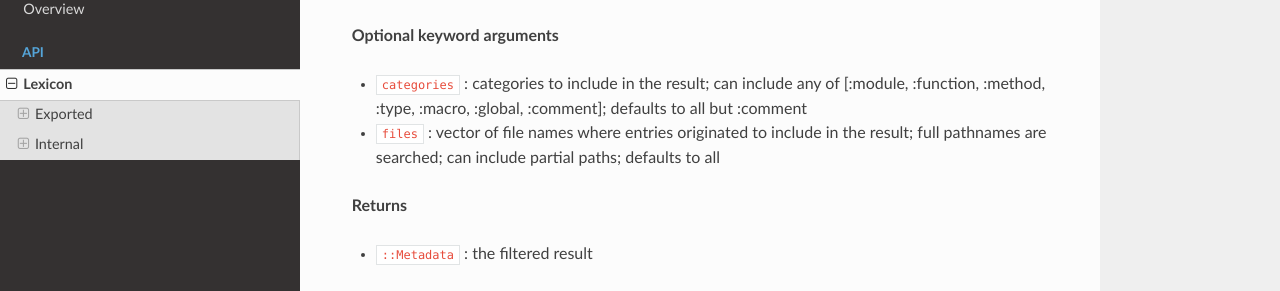
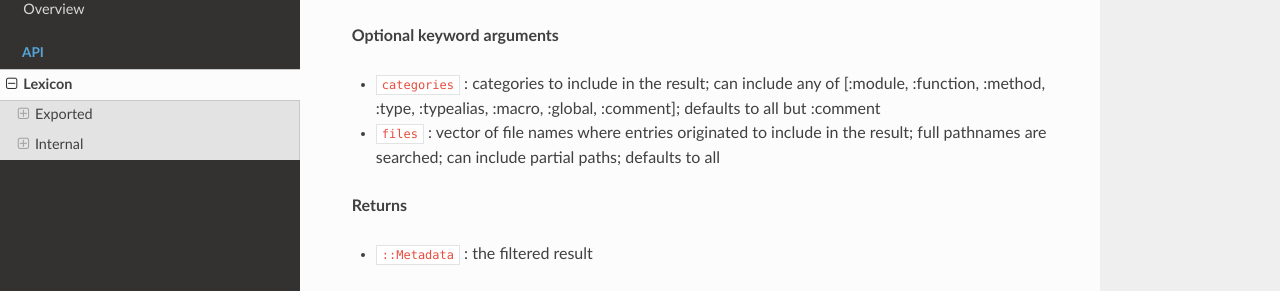
Before and after one commit to MichaelHatherly/Lexicon.jl, an MkDocs documentation site: the page built from docs/api/Lexicon.md, in a window 1280 px wide and 900 px high, scrolled down 4791 px. Shown: the part 184-475 px from the top of the window. Built offline with MkDocs 1.6.1, drawn with Linux system fonts in a browser that asks for light colours; nearby versions of some CDN libraries; old or Windows-style settings are respelled for this version of MkDocs; some of the changed lines change nothing that is shown.

Commit message:
Fix #45.

```diff
--- a/docs/api/Lexicon.md
+++ b/docs/api/Lexicon.md
@@ -18,7 +18,7 @@ doctest(Lexicon)
 
 
 **source:**
-[Lexicon/src/doctest.jl:101](https://github.com/MichaelHatherly/Lexicon.jl/tree/e6aacf817b4d819fae5937cbe938f5bfc98391c7/src/doctest.jl#L101)
+[Lexicon/src/doctest.jl:101](https://github.com/MichaelHatherly/Lexicon.jl/tree/9eac8d8bb3218325d8443828f4a48a3643392ec3/src/doctest.jl#L101)
 
 ---
 
@@ -29,7 +29,7 @@ individual entry if several different ones are found.
 
 
 **source:**
-[Lexicon/src/query.jl:184](https://github.com/MichaelHatherly/Lexicon.jl/tree/e6aacf817b4d819fae5937cbe938f5bfc98391c7/src/query.jl#L184)
+[Lexicon/src/query.jl:184](https://github.com/MichaelHatherly/Lexicon.jl/tree/9eac8d8bb3218325d8443828f4a48a3643392ec3/src/query.jl#L184)
 
 ---
 
@@ -40,7 +40,7 @@ individual entry if several different ones are found.
 
 
 **source:**
-[Lexicon/src/query.jl:184](https://github.com/MichaelHatherly/Lexicon.jl/tree/e6aacf817b4d819fae5937cbe938f5bfc98391c7/src/query.jl#L184)
+[Lexicon/src/query.jl:184](https://github.com/MichaelHatherly/Lexicon.jl/tree/9eac8d8bb3218325d8443828f4a48a3643392ec3/src/query.jl#L184)
 
 ---
 
@@ -140,7 +140,7 @@ The documentation will be available from
 
 
 **source:**
-[Lexicon/src/render.jl:101](https://github.com/MichaelHatherly/Lexicon.jl/tree/e6aacf817b4d819fae5937cbe938f5bfc98391c7/src/render.jl#L101)
+[Lexicon/src/render.jl:101](https://github.com/MichaelHatherly/Lexicon.jl/tree/9eac8d8bb3218325d8443828f4a48a3643392ec3/src/render.jl#L101)
 
 ---
 
@@ -192,7 +192,7 @@ res = [v.data[:source][2] for (k,v) in EachEntry(d)]
 
 
 **source:**
-[Lexicon/src/filtering.jl:131](https://github.com/MichaelHatherly/Lexicon.jl/tree/e6aacf817b4d819fae5937cbe938f5bfc98391c7/src/filtering.jl#L131)
+[Lexicon/src/filtering.jl:131](https://github.com/MichaelHatherly/Lexicon.jl/tree/9eac8d8bb3218325d8443828f4a48a3643392ec3/src/filtering.jl#L131)
 
 ---
 
@@ -233,7 +233,7 @@ run(q)
 query(args...)
 
 **source:**
-[Lexicon/src/query.jl:116](https://github.com/MichaelHatherly/Lexicon.jl/tree/e6aacf817b4d819fae5937cbe938f5bfc98391c7/src/query.jl#L116)
+[Lexicon/src/query.jl:116](https://github.com/MichaelHatherly/Lexicon.jl/tree/9eac8d8bb3218325d8443828f4a48a3643392ec3/src/query.jl#L116)
 
 ## Internal
 ---
@@ -242,7 +242,7 @@ query(args...)
 Basic text importance scoring.
 
 **source:**
-[Lexicon/src/query.jl:207](https://github.com/MichaelHatherly/Lexicon.jl/tree/e6aacf817b4d819fae5937cbe938f5bfc98391c7/src/query.jl#L207)
+[Lexicon/src/query.jl:207](https://github.com/MichaelHatherly/Lexicon.jl/tree/9eac8d8bb3218325d8443828f4a48a3643392ec3/src/query.jl#L207)
 
 ---
 
@@ -256,7 +256,7 @@ Filter Metadata based on categories or file source
 **Optional keyword arguments**
 
 * `categories` : categories to include in the result; can include any
-  of [:module, :function, :method, :type, :macro, :global, :comment];
+  of [:module, :function, :method, :type, :typealias, :macro, :global, :comment];
   defaults to all but :comment
 
 * `files` : vector of file names where entries originated to include
@@ -283,7 +283,7 @@ entries( filter(d, files = ["types.jl"]) )
 
 
 **source:**
-[Lexicon/src/filtering.jl:39](https://github.com/MichaelHatherly/Lexicon.jl/tree/e6aacf817b4d819fae5937cbe938f5bfc98391c7/src/filtering.jl#L39)
+[Lexicon/src/filtering.jl:39](https://github.com/MichaelHatherly/Lexicon.jl/tree/9eac8d8bb3218325d8443828f4a48a3643392ec3/src/filtering.jl#L39)
 
 ---
 
@@ -315,7 +315,7 @@ end
 
 
 **source:**
-[Lexicon/src/filtering.jl:78](https://github.com/MichaelHatherly/Lexicon.jl/tree/e6aacf817b4d819fae5937cbe938f5bfc98391c7/src/filtering.jl#L78)
+[Lexicon/src/filtering.jl:78](https://github.com/MichaelHatherly/Lexicon.jl/tree/9eac8d8bb3218325d8443828f4a48a3643392ec3/src/filtering.jl#L78)
 
 ---
 
@@ -323,7 +323,7 @@ end
 An entry and the set of all objects that are linked to it.
 
 **source:**
-[Lexicon/src/query.jl:43](https://github.com/MichaelHatherly/Lexicon.jl/tree/e6aacf817b4d819fae5937cbe938f5bfc98391c7/src/query.jl#L43)
+[Lexicon/src/query.jl:43](https://github.com/MichaelHatherly/Lexicon.jl/tree/9eac8d8bb3218325d8443828f4a48a3643392ec3/src/query.jl#L43)
 
 ---
 
@@ -339,7 +339,7 @@ Holds the parsed user query.
 
 
 **source:**
-[Lexicon/src/query.jl:23](https://github.com/MichaelHatherly/Lexicon.jl/tree/e6aacf817b4d819fae5937cbe938f5bfc98391c7/src/query.jl#L23)
+[Lexicon/src/query.jl:23](https://github.com/MichaelHatherly/Lexicon.jl/tree/9eac8d8bb3218325d8443828f4a48a3643392ec3/src/query.jl#L23)
 
 ---
 
@@ -347,4 +347,4 @@ Holds the parsed user query.
 Stores the matching entries resulting from running a query.
 
 **source:**
-[Lexicon/src/query.jl:53](https://github.com/MichaelHatherly/Lexicon.jl/tree/e6aacf817b4d819fae5937cbe938f5bfc98391c7/src/query.jl#L53)
+[Lexicon/src/query.jl:53](https://github.com/MichaelHatherly/Lexicon.jl/tree/9eac8d8bb3218325d8443828f4a48a3643392ec3/src/query.jl#L53)
```
Also changed, not shown: 1 other file.
